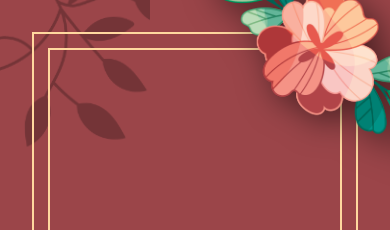
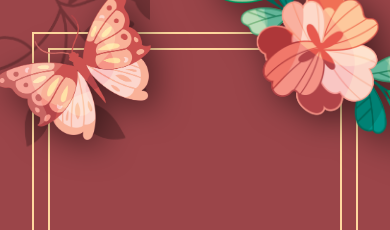
Before and after one commit to jobithmb/our11-11wish, a website: page src/views/index.html in a window 390 px wide. Shown: the top 230 px of the page. Drawn offline with nearby package versions, Linux system fonts and the light colour scheme; files that its build step writes are made by us from their sources; files whose address does not match are found by name.

Commit message:
added static butterfly

```diff
--- a/src/scss/_responsive.scss
+++ b/src/scss/_responsive.scss
@@ -8,6 +8,12 @@
 
   .card + .card {
     margin-top: 2rem;
+  }
+
+  .card .static-butterfly {
+    height: 200px;
+    top: -10px;
+    left:  -5px;
   }
 
   .card .flowers .flower-top {
@@ -123,6 +129,12 @@
     margin-top: 1rem;
   }
 
+  .card .static-butterfly {
+    height: 150px;
+    top: -10px;
+    left:  -5px;
+  }
+
   .card .flowers .flower-top {
     top: -55px;
     right: -55px;
--- a/src/scss/style.scss
+++ b/src/scss/style.scss
@@ -88,6 +88,17 @@ body {
       animation: sway 4s infinite 1s;
       transform-origin: 50% 100% 0;
     }
+  }
+
+  .static-butterfly {
+    z-index: 5;
+    display: block;
+    position: absolute;
+    top: 0px;
+    left: -25px;
+    height: 300px;
+    width: auto;
+    filter: drop-shadow(rgba(0,0,0,0.5) 0.5rem 0.5rem 1rem);
   }
 
   .flowers {
--- a/src/views/index.html
+++ b/src/views/index.html
@@ -22,6 +22,8 @@
                 <div class="leaf-top"></div>
                 <div class="leaf-bottom"></div>
             </div>
+
+            <img class="static-butterfly" src="/assets/images/butterfly.png"></img>
 
             <div class="text">
                 <div class="wedding">The Wedding Of</div>
```
